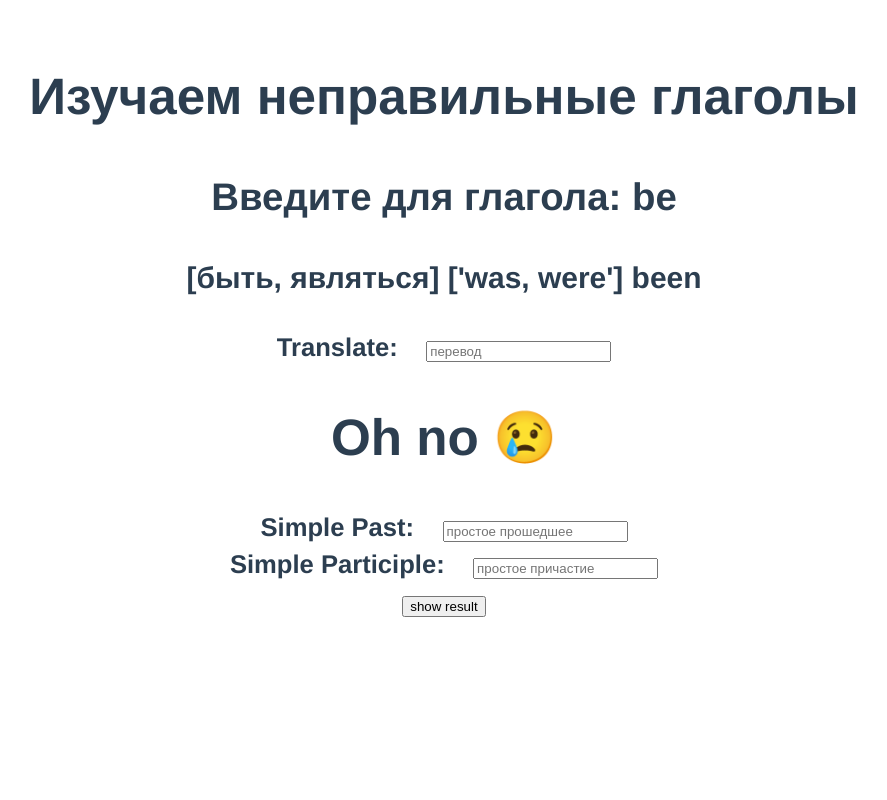
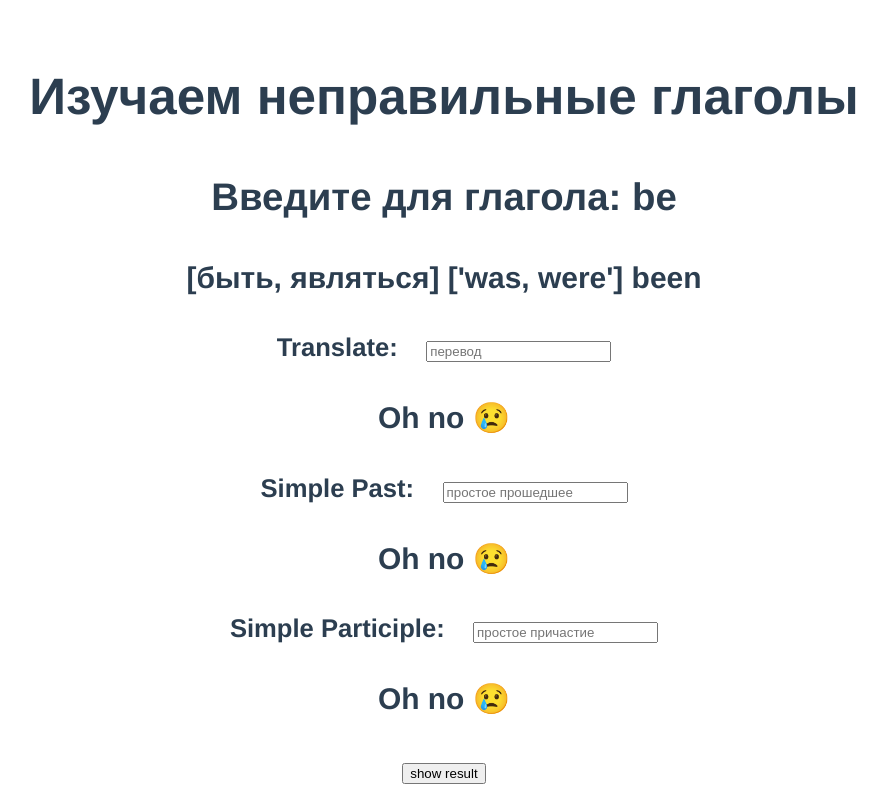
Before and after one commit to AlexMurrr/irragularVerbsActionAPI, a Vue app: page / in a window 1280 px wide. Both pictures are taken after a click on the button "show result". Shown: the whole page, without its empty margins (196-1083 px from the left). Built offline with nearby package versions, Linux system fonts and the light colour scheme.

Commit message:
feat: create 3 methods for check verbs for every input

```diff
--- a/src/components/formVerbsCheck.vue
+++ b/src/components/formVerbsCheck.vue
@@ -11,16 +11,18 @@
     <input v-model="trans"
     type="text" id="translate"
     placeholder="перевод" autofocus />
+    <h3 v-if="equelTranslate">It is awesome!</h3>
+    <h3 v-else-if="equelTranslate===false">Oh no 😢</h3>
   </div>
 
-  <h1 v-if=checkEnteredvalue(trans,translate)>It Is awesome!</h1>
-  <h1 v-else>Oh no 😢</h1>
 
   <div>
     Simple Past: &nbsp;&nbsp;
     <input v-model="simPast"
     type="text" id="sPast"
     placeholder="простое прошедшее" />
+    <h3 v-if="equelSimplePast">It is awesome!</h3>
+    <h3 v-else-if="equelSimplePast===false">Oh no 😢</h3>
   </div>
 
   <div>
@@ -28,9 +30,20 @@
     <input v-model="simParticiple" type="text"
     id="sParticiple"
     placeholder="простое причастие" />
+    <h3 v-if="equelSimpleParticiple">It is awesome!</h3>
+    <h3 v-else-if="equelSimpleParticiple===false">Oh no 😢</h3>
   </div>
 
-   <button class="btn" id="btn">show result</button>
+   <button @click="
+                   checkTranslate(trans, translate);
+                   checkSimplePast(simPast, simplePastV);
+                   checkSimpleParticiple(simParticiple, simpleParticipleV)
+                   "
+   id="btn">show result</button>
+
+
+
+
 </template>
 
 <script>
@@ -45,15 +58,43 @@ export default {
     return {
       trans: '',
       simPast: '',
-      simParticiple:''
+      simParticiple:'',
+      equelTranslate: '',
+      equelSimplePast: '',
+      equelSimpleParticiple: ''
     }
   },
   methods:{
-    checkEnteredvalue(enterd, truthyValue){
-      if (enterd===truthyValue) return true
-      else return false
-    }
-  }
+
+    checkTranslate(enterd, trueValue){
+      if (enterd===trueValue) {
+        this.equelTranslate = true;
+       }
+      else{
+      this.equelTranslate = false;
+      }
+    },
+
+    checkSimplePast(enterd, trueValue){
+      if (enterd===trueValue) {
+        this.equelSimplePast = true;
+       }
+      else{
+      this.equelSimplePast = false;
+      }
+    },
+
+     checkSimpleParticiple(enterd, trueValue){
+      if (enterd===trueValue) {
+        this.equelSimpleParticiple = true;
+       }
+      else{
+      this.equelSimpleParticiple = false;
+      }
+    },
+
+  },
+
 };
 </script>
 
--- a/src/components/rendomVerb.vue
+++ b/src/components/rendomVerb.vue
@@ -5,6 +5,7 @@
     :simplePastV="verbForms[rendomNumFromVerbs][2]"
     :simpleParticipleV="verbForms[rendomNumFromVerbs][3]"
   />
+
   <div></div>
 </template>
 
```
